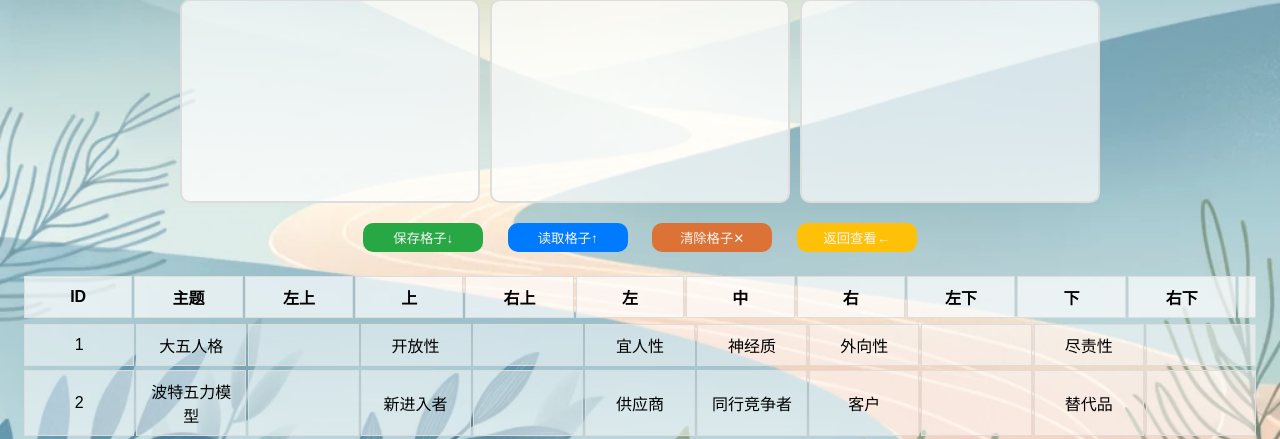
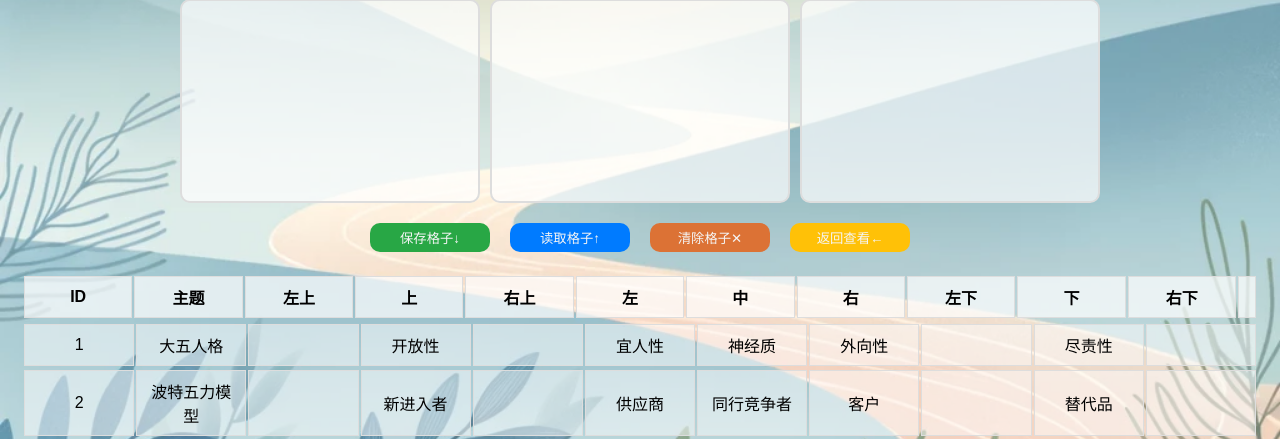
Before and after one commit to biercewang/9gridsweb, a Flask app: page / in a window 1280 px wide. Shown: the part 668-1107 px from the top of the page. Run offline with Flask 3, Linux system fonts and the light colour scheme; data comes from the database, SQL or seed files in the repository; some libraries are stand-ins or nearby versions.

Commit message:
修改css

```diff
--- a/static/css/style.css
+++ b/static/css/style.css
@@ -214,7 +214,9 @@ body {
 /* 保存、读取、清除格子按钮 */
 /* Action buttons styling */
 #action-buttons {
-    text-align: center;
+    display: flex; /* 使用Flexbox布局 */
+    flex-wrap: wrap; /* 允许子元素换行 */
+    justify-content: center; /* 居中对齐子元素 */
     margin-top: 20px; /* Increased top margin */
     margin-bottom: 20px; /* Increased top margin */
 }
```
